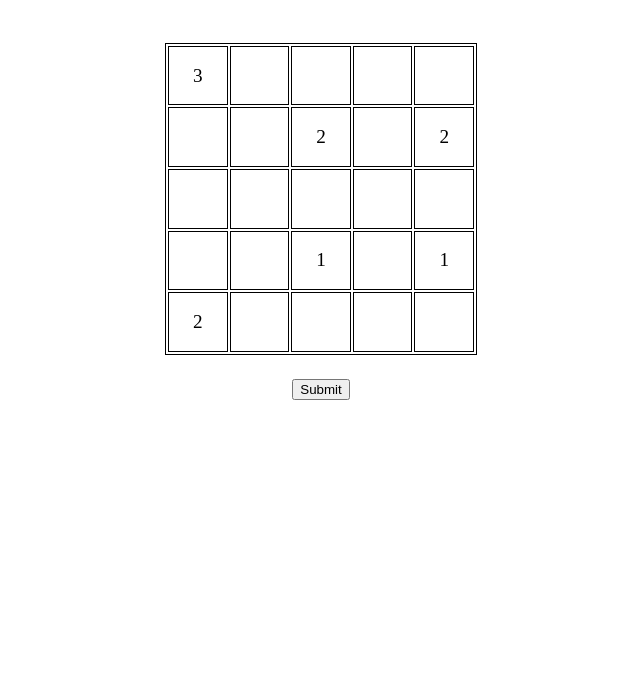
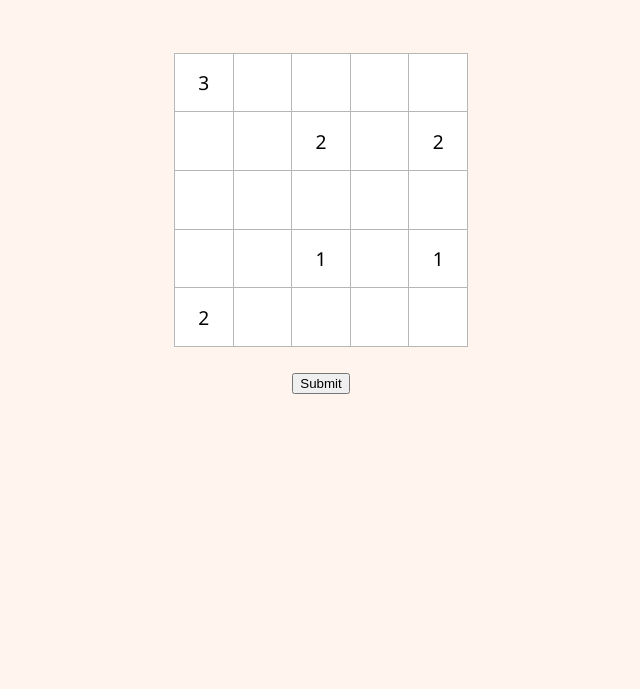
Before and after one commit to timsyoon/nurikabe, a plain HTML site: page index.html in a window 1280 px wide. Shown: the part 111-800 px from the top of the page, without its empty margins (319-959 px from the left). Drawn offline with Linux system fonts and the light colour scheme.

Commit message:
Update page background, font, and table borders

```diff
--- a/css/index.css
+++ b/css/index.css
@@ -1,11 +1,18 @@
+body {
+    background-color: #fff5ee;
+    font-family: "Segoe UI", Arial, sans-serif;
+}
+
 table, td {
-    border: 1px solid black;
+    border: 1px solid #b6b6b6;
+    background-color: white;
 }
 table {
     table-layout: fixed;
     margin-left: auto;
     margin-right: auto;
     text-align: center;
+    border-collapse: collapse;
 }
 td {
     width: 3em;
```
